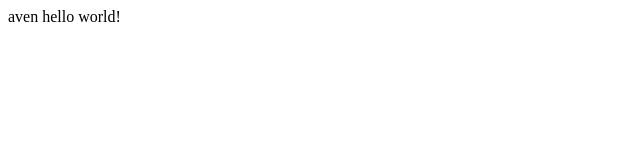
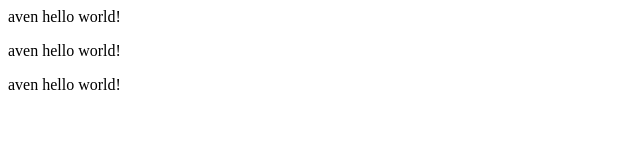
Before and after one commit to avenqyx/avenqyx.github.io, a plain HTML site: page index.html in a window 1280 px wide. Shown: the whole page, without its empty margins (0-640 px from the left). Drawn offline with Linux system fonts and the light colour scheme.

Commit message:
Update index.html

```diff
--- a/index.html
+++ b/index.html
@@ -4,5 +4,7 @@
 </head>
 <body>
       <p>aven hello world!</p>
+      <p>aven hello world!</p>
+      <p>aven hello world!</p>
 </body>
 </htmm>
```
